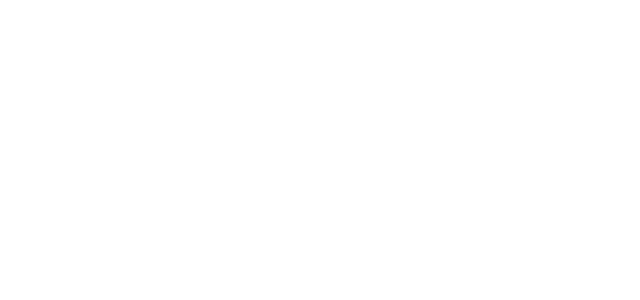
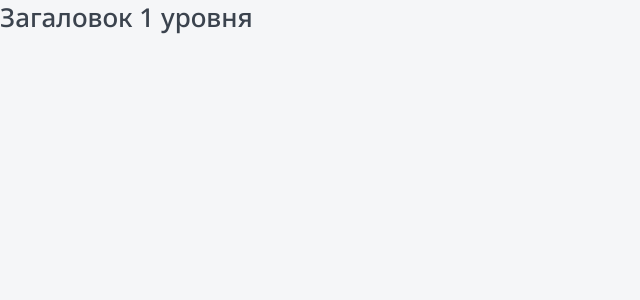
Before and after one commit to darchievboris/top-next-app, a Next.js app: page / in a window 1280 px wide. Shown: the top 300 px of the page, without its empty margins (0-640 px from the left). Built offline with nearby package versions, Linux system fonts and the light colour scheme.

Commit message:
added colorcode in global.css and first UI component Htag

```diff
--- /dev/null
+++ b/components/UI/Htag/Htag.module.css
@@ -0,0 +1,17 @@
+.h1 {
+	font-size: 26px;
+	font-weight: 500;
+	line-height: 35px;
+}
+
+.h2 {
+	font-size: 22px;
+	font-weight: 500;
+	line-height: 30px;
+}
+
+.h3 {
+	font-size: 20px;
+	font-weight: 600;
+	line-height: 27px;
+}
--- /dev/null
+++ b/components/UI/Htag/Htag.props.ts
@@ -0,0 +1,6 @@
+import { ReactElement } from "react";
+
+export interface HtagProps{
+	tag: 'h1' | 'h2' | 'h3',
+	children: ReactElement
+}
--- /dev/null
+++ b/components/UI/Htag/Htag.tsx
@@ -0,0 +1,16 @@
+import { JSX } from 'react';
+import { HtagProps } from './Htag.props';
+import styles from './Htag.module.css'
+
+export const Htag = ({ tag, children }: HtagProps): JSX.Element => {
+	switch (tag) {
+		case 'h1':
+			return <h1 className={styles.h1}>{children}</h1>;
+		case 'h2':
+			return <h2 className={styles.h2}>{children}</h2>;
+		case 'h3':
+			return <h3 className={styles.h3}>{children}</h3>;
+		default:
+			return <h1 className={styles.h1}>{children}</h1>;;
+	}
+};
--- /dev/null
+++ b/components/index.tsx
@@ -0,0 +1 @@
+export * from './UI/Htag/Htag'
--- a/pages/_app.tsx
+++ b/pages/_app.tsx
@@ -1,7 +1,24 @@
 import '@/styles/globals.css';
 import { AppProps } from 'next/dist/shared/lib/router/router';
+import Head from 'next/head';
 import { JSX } from 'react';
 
 export default function App({ Component, pageProps }: AppProps): JSX.Element {
-	return <Component {...pageProps} />;
+	return (
+		<>
+			<Head>MyTop - наш лучший топ</Head>
+			<link rel='icon' href='/favicon.ico' />
+			<link rel='preconnect' href='https://fonts.googleapis.com' />
+			<link
+				rel='preconnect'
+				href='https://fonts.gstatic.com'
+				crossOrigin='anonymous'
+			/>
+			<link
+				href='https://fonts.googleapis.com/css2?family=Noto+Sans:ital,wght@0,100..900;1,100..900&family=Open+Sans:wght@300..800&display=swap'
+				rel='stylesheet'
+			/>
+			<Component {...pageProps} />
+		</>
+	);
 }
--- a/pages/index.tsx
+++ b/pages/index.tsx
@@ -1,5 +1,10 @@
+import { Htag } from '@/components';
 import { JSX } from 'react';
 
 export default function Home(): JSX.Element {
-	return <div></div>;
+	return (
+		<div>
+			<Htag tag='h1'>Загаловок 1 уровня</Htag>
+		</div>
+	);
 }
--- a/styles/globals.css
+++ b/styles/globals.css
@@ -1,6 +1,14 @@
 :root {
-  --background: #fff;
-  --foreground: #171717;
+  --black:#3B434E;
+  --white:white;
+  --primary:#7653FC;
+  --secondary:#1DC37E;
+  --separator-second: #FC836D;
+  --separate:#EBEBEB;
+  --highlighting:#C8F8E4;
+  --background: #F5F6F8;
+  --foreground: #F9F8FF;
+  --font-family: "Noto Sans", sans-serif;
 }
 
 @media (prefers-color-scheme: dark) {
@@ -10,18 +18,21 @@
   }
 }
 
+*{
+box-sizing: border-box;margin: 0;
+padding: 0;
+}
+
 html,
 body {
   overflow-x: hidden;
   max-width: 100vw;
+  color: var(--black);
+  background: var(--background);
 }
 
 body {
-  font-family: Arial, Helvetica, sans-serif;
-  -webkit-font-smoothing: antialiased;
-  -moz-osx-font-smoothing: grayscale;
-  color: var(--foreground);
-
+  font-family: "Noto Sans", sans-serif;
   background: var(--background);
 }
 
```
